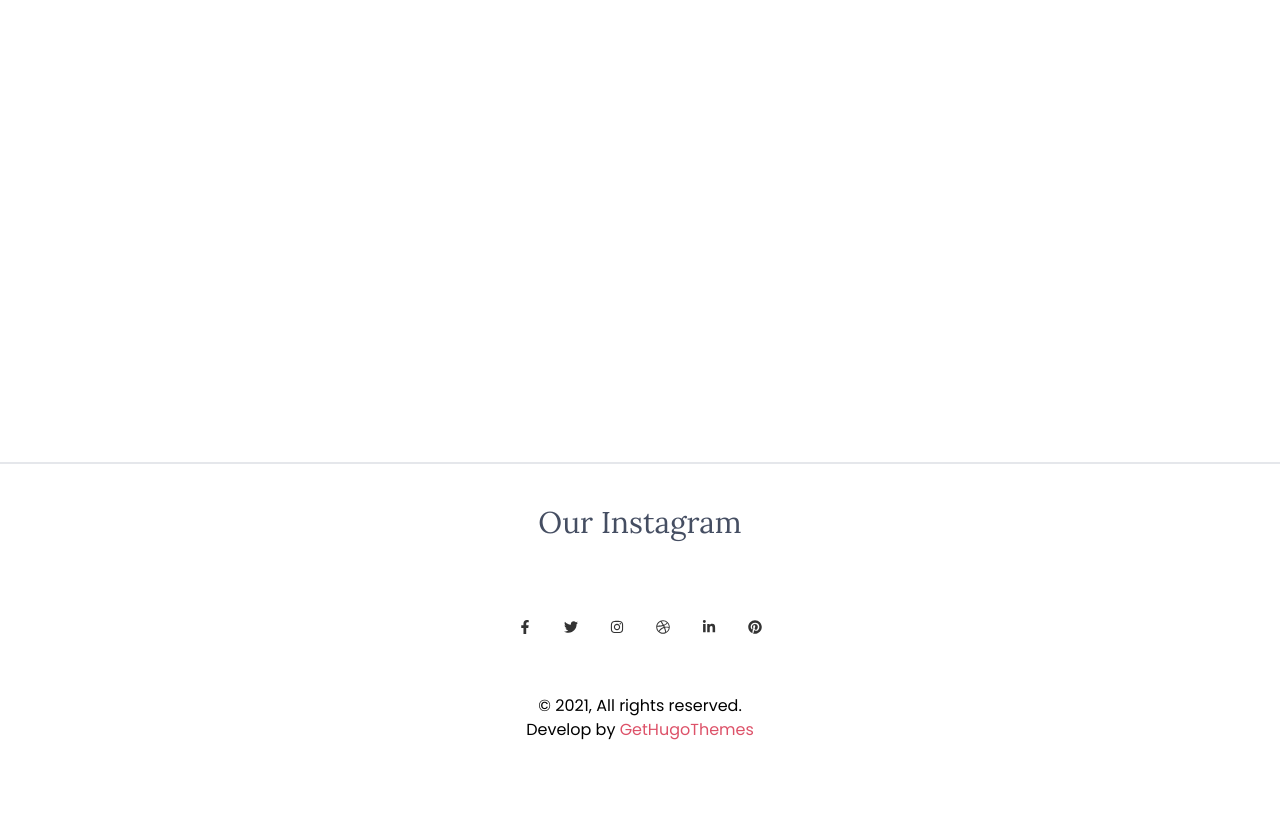
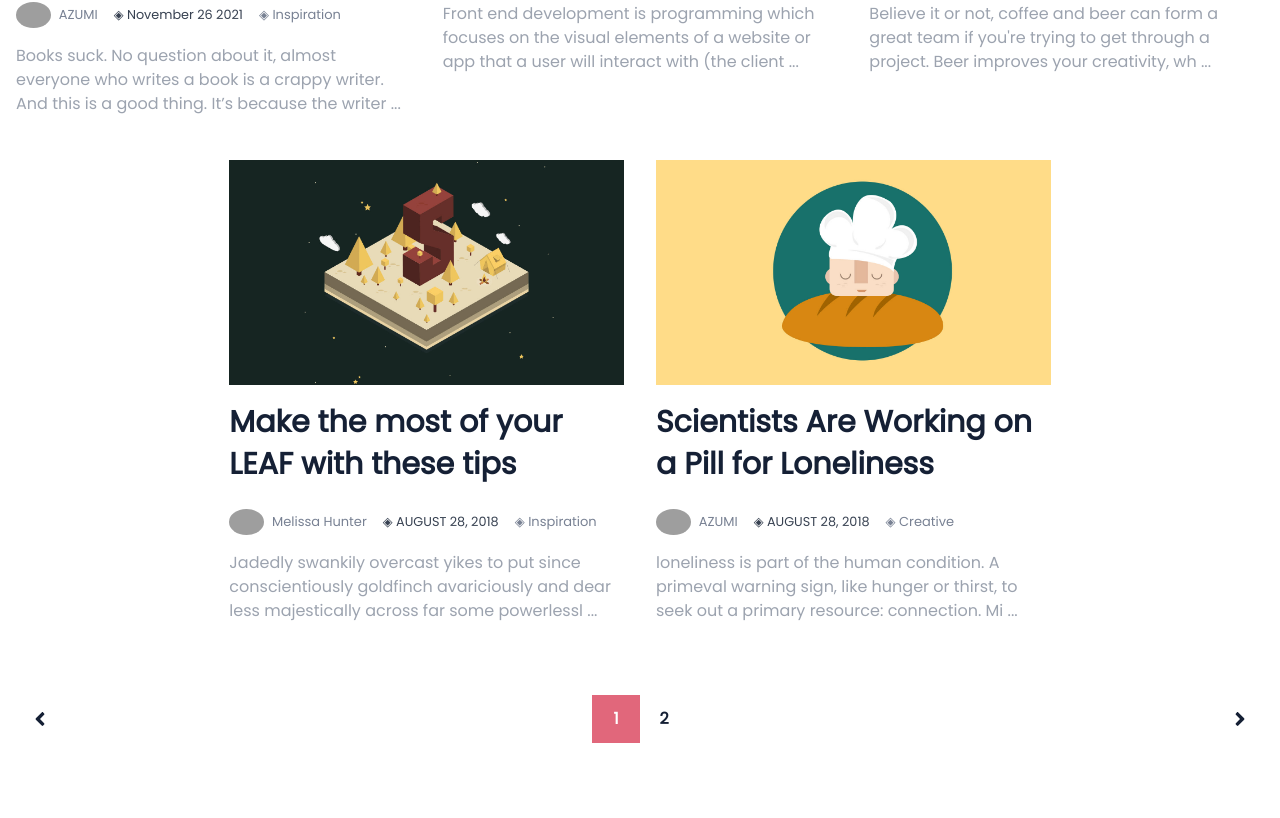
Before and after one commit to medlaam/fornax-nextjs, a Next.js app: page /page/1 in a window 1280 px wide. Before the commit this address had no page. Shown: the part 542-1360 px from the top of the page. Before the commit the page ends 1304 px from the top, so only its background shows below. Built offline with nearby package versions, Linux system fonts and the light colour scheme; grey boxes are pictures that could not be loaded.

Commit message:
changed getserversideprops to getstaticprops and update pagination route

```diff
--- a/components/pagination.js
+++ b/components/pagination.js
@@ -17,10 +17,10 @@ const Pagination = ({ postPerPage, totalPost, page, paginate, hasNextPage, hasPr
       <ul className={`flex justify-between ${styles.pagination}`}>
         {
           hasPreviousPage ?
-            <li onClick={() => router.push(`/?page=${page - 1}`)} className={`px-5 h-10 ${styles.page}`}>
+            <li onClick={() => router.push(`/page/${page - 1}`)} className={`px-5 h-10 ${styles.page}`}>
               <a className={styles.arrow}><FaAngleLeft /></a>
             </li> :
-            <button disabled onClick={() => router.push(`/?page=${page - 1}`)} className={`px-5 h-10 ${styles.page}`}>
+            <button disabled onClick={() => router.push(`/page/${page - 1}`)} className={`px-5 h-10 ${styles.page}`}>
               <a className={styles.arrow}><FaAngleLeft /></a>
             </button>
         }
@@ -28,7 +28,7 @@ const Pagination = ({ postPerPage, totalPost, page, paginate, hasNextPage, hasPr
           <ul className={`flex flex-wrap ${styles.pagination}`}>
             {
               pageNumber.map(num => (
-                <li key={num} onClick={() => { paginate(num); router.push(`/?page=${num}`) }} className={num==page ? `px-5 h-10 ${styles.active} `: `px-5 h-10 ${styles.page} `}><a >{num}</a>
+                <li key={num} onClick={() => { paginate(num); router.push(`/page/${num}`) }} className={num==page ? `px-5 h-10 ${styles.active} `: `px-5 h-10 ${styles.page} `}><a >{num}</a>
                 </li>
               ))
             }
@@ -36,11 +36,11 @@ const Pagination = ({ postPerPage, totalPost, page, paginate, hasNextPage, hasPr
         </li>
         {
           hasNextPage ?
-            <li onClick={() => router.push(`/?page=${page + 1}`)} className={`px-5 h-10 ${styles.page}`}>
+            <li onClick={() => router.push(`/page/${page + 1}`)} className={`px-5 h-10 ${styles.page}`}>
               <a className={styles.arrow}><FaAngleRight /></a>
             </li>
             :
-            <button onClick={() => router.push(`/?page=${page + 1}`)} className={`px-5 h-10 text-gray-400 ${styles.page}`} disabled>
+            <button onClick={() => router.push(`/page/${page + 1}`)} className={`px-5 h-10 text-gray-400 ${styles.page}`} disabled>
               <a className={`${styles.arrow} `}><FaAngleRight /></a>
             </button>
         }
--- /dev/null
+++ b/config/postPerPage.js
@@ -0,0 +1 @@
+export const postPerPage = 5
--- /dev/null
+++ b/lib/posts.js
@@ -0,0 +1,27 @@
+import fs from 'fs'
+import path from 'path'
+import matter from 'gray-matter'
+import { sortByDate } from '../utils';
+
+const files = fs.readdirSync(path.join('posts'))
+
+export function getPosts() {
+  const posts = files.map((filename) => {
+    const slug = filename.replace('.md', '').replace(/ /g,"-")
+
+    const markdownWithMeta = fs.readFileSync(
+      path.join('posts', filename),
+      'utf-8'
+    )
+
+    const { data: frontmatter, content } = matter(markdownWithMeta)
+
+    return {
+      slug,
+      frontmatter,
+      content
+    }
+  })
+
+  return posts.sort(sortByDate)
+}
--- a/package.json
+++ b/package.json
@@ -4,7 +4,7 @@
   "private": true,
   "scripts": {
     "dev": "next dev",
-    "build": "next build && next export",
+    "build": "next build",
     "start": "next start"
   },
   "dependencies": {
--- a/pages/index.js
+++ b/pages/index.js
@@ -1,80 +1,5 @@
-import Pagination from '../components/pagination';
-import Head from 'next/head';
-import { useContext, useEffect, useState } from 'react';
-import dynamic from 'next/dynamic';
-import matter from 'gray-matter';
-import { AppContext } from '../components/context';
-import { sortByDate } from '../utils';
+import { getStaticProps } from '../pages/page/[page_index]'
+import Home from '../pages/page/[page_index]'
 
-const Blogs = dynamic(() => import('../components/blogs'),
-  { loading: () => <p>Loading...</p> }
-)
-
-function Home({ page, postsBlog }) {
-  const {value2} = useContext(AppContext);
-  const [showSearchPosts, setShowSearchPosts] = value2
-
-  const [currentPage, setCurrentPage] = useState(1);
-  const [postPerPage] = useState(5);
-
-  useEffect(() => {
-    setShowSearchPosts(postsBlog)
-  })
-
-  const SortedBlog = postsBlog.sort((a, b) => {
-    new Date(b.frontmatter.date) - new Date(a.frontmatter.date)
-  })
-
-  const indexOfLastPost = page * postPerPage
-  const indexOfFirstPost = indexOfLastPost - postPerPage
-  const currentPosts = SortedBlog.slice(indexOfFirstPost, indexOfLastPost);
-
-  // change page
-  const paginate = pageNumber => setCurrentPage(pageNumber);
-
-  const hasNextPage = Math.ceil(postsBlog.length / postPerPage) > page;
-  const hasPreviousPage = page > 1;
-
-  return (
-    <div>
-      <Head>
-        <title>Leberte blog</title>
-      </Head>
-      <Blogs postsBlog={currentPosts} />
-      <Pagination page={page} hasNextPage={hasNextPage} hasPreviousPage={hasPreviousPage} postPerPage={postPerPage} totalPost={postsBlog.length} paginate={paginate} />
-    </div>
-  )
-}
-
-export const getServerSideProps = async ({ query: { page = 1 } }) => {
-
-  const fs = require("fs");
-  const path = require("path");
-  const directoryPath = path.join(process.cwd(), "posts");
-  const pageSlugs = fs.readdirSync(directoryPath);
-
-  const postsBlog = pageSlugs.map(filename => {
-    const slug = filename.replace('.md', '').replace(/ /g,"-")
-
-    // get frontmatter
-    const markedDownMeta = fs.readFileSync(path.join('posts', filename),
-      'utf8')
-
-    const { data: frontmatter, content } = matter(markedDownMeta)
-
-    return {
-      slug,
-      frontmatter,
-      content
-    }
-  })
-
-  return {
-    props: {
-      page: +page,
-      postsBlog: postsBlog.sort(sortByDate)
-    }
-  }
-}
-
-export default Home;
+export { getStaticProps }
+export default Home
--- /dev/null
+++ b/pages/page/[page_index].js
@@ -0,0 +1,90 @@
+import fs from 'fs'
+import path from 'path'
+import Pagination from '../../components/pagination';
+import Head from 'next/head';
+import { useContext, useEffect, useState } from 'react';
+import dynamic from 'next/dynamic';
+import { AppContext } from '../../components/context';
+import { getPosts } from '../../lib/posts';
+import { postPerPage } from '../../config/postPerPage'
+
+const Blogs = dynamic(() => import('../../components/blogs'),
+  { loading: () => <p>Loading...</p> }
+)
+
+function Home({ page, postsBlog }) {
+  const { value2 } = useContext(AppContext);
+  const [showSearchPosts, setShowSearchPosts] = value2
+
+  const [currentPage, setCurrentPage] = useState(1);
+
+  useEffect(() => {
+    setShowSearchPosts(postsBlog)
+  })
+
+  const indexOfLastPost = page * postPerPage
+  const indexOfFirstPost = indexOfLastPost - postPerPage
+  const currentPosts = postsBlog.slice(indexOfFirstPost, indexOfLastPost);
+
+  // change page
+  const paginate = pageNumber => setCurrentPage(pageNumber);
+
+  const hasNextPage = Math.ceil(postsBlog.length / postPerPage) > page;
+  const hasPreviousPage = page > 1;
+
+  return (
+    <div>
+      <Head>
+        <title>Leberte blog</title>
+      </Head>
+      <Blogs postsBlog={currentPosts} />
+      <Pagination page={page} hasNextPage={hasNextPage} hasPreviousPage={hasPreviousPage} postPerPage={postPerPage} totalPost={postsBlog.length} paginate={paginate} />
+    </div>
+  )
+}
+
+export async function getStaticPaths() {
+  const files = fs.readdirSync(path.join('posts'))
+
+  const numPages = Math.ceil(files.length / postPerPage)
+
+  let paths = []
+
+  for (let i = 1; i <= numPages; i++) {
+    paths.push({
+      params: { page_index: i.toString() },
+    })
+  }
+
+  return {
+    paths,
+    fallback: false,
+  }
+}
+
+export async function getStaticProps({ params }) {
+  const page = parseInt((params && params.page_index) || 1)
+  console.log(page);
+
+  const posts = getPosts()
+
+  return {
+    props: {
+      postsBlog: posts,
+      page: page,
+    },
+  }
+}
+
+// export const getServerSideProps = async ({ query: { page = 1 } }) => {
+//   const posts = getPosts()
+
+//   return {
+//     props: {
+//       page: +page,
+//       postsBlog: posts
+//     }
+//   }
+// }
+
+export default Home;
```
